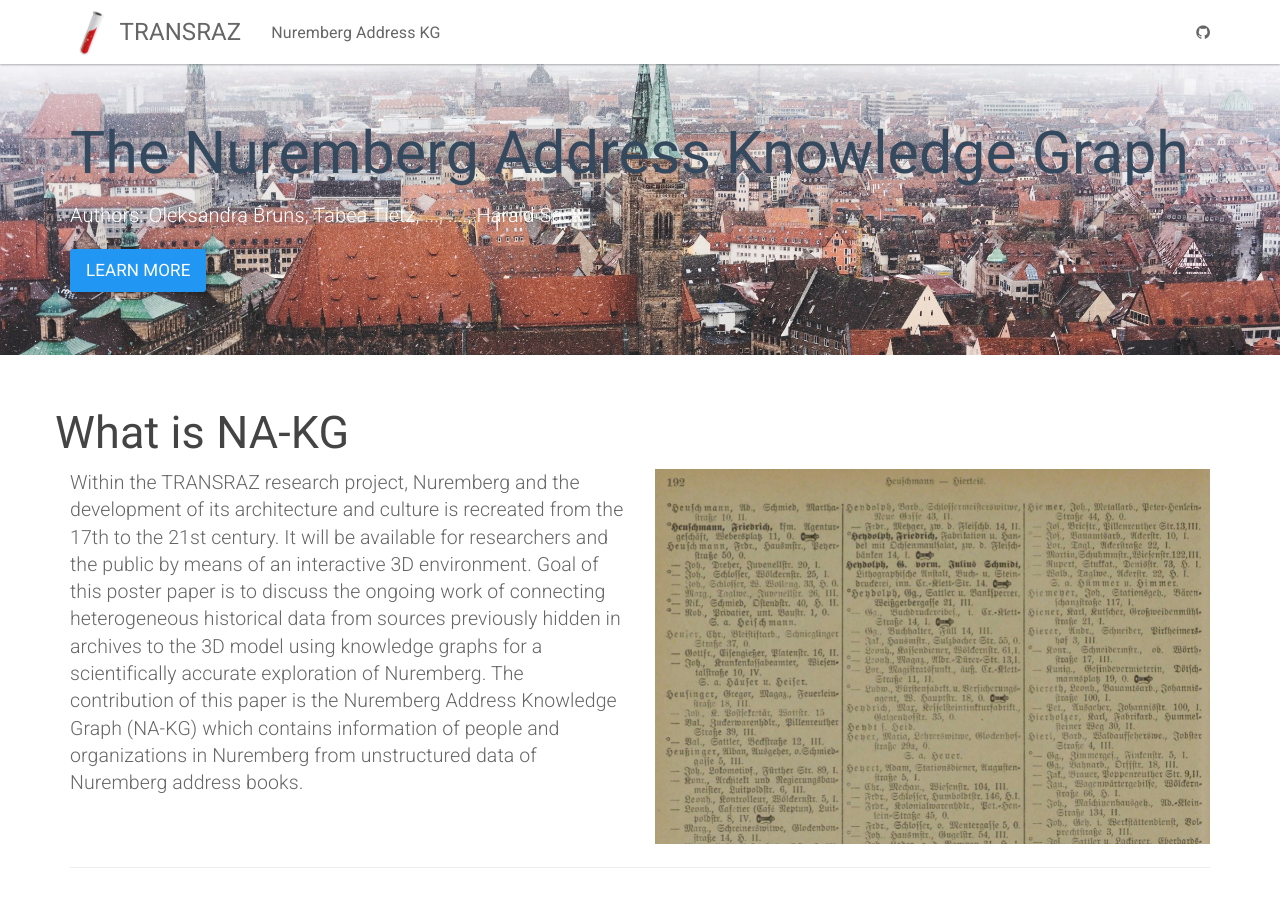
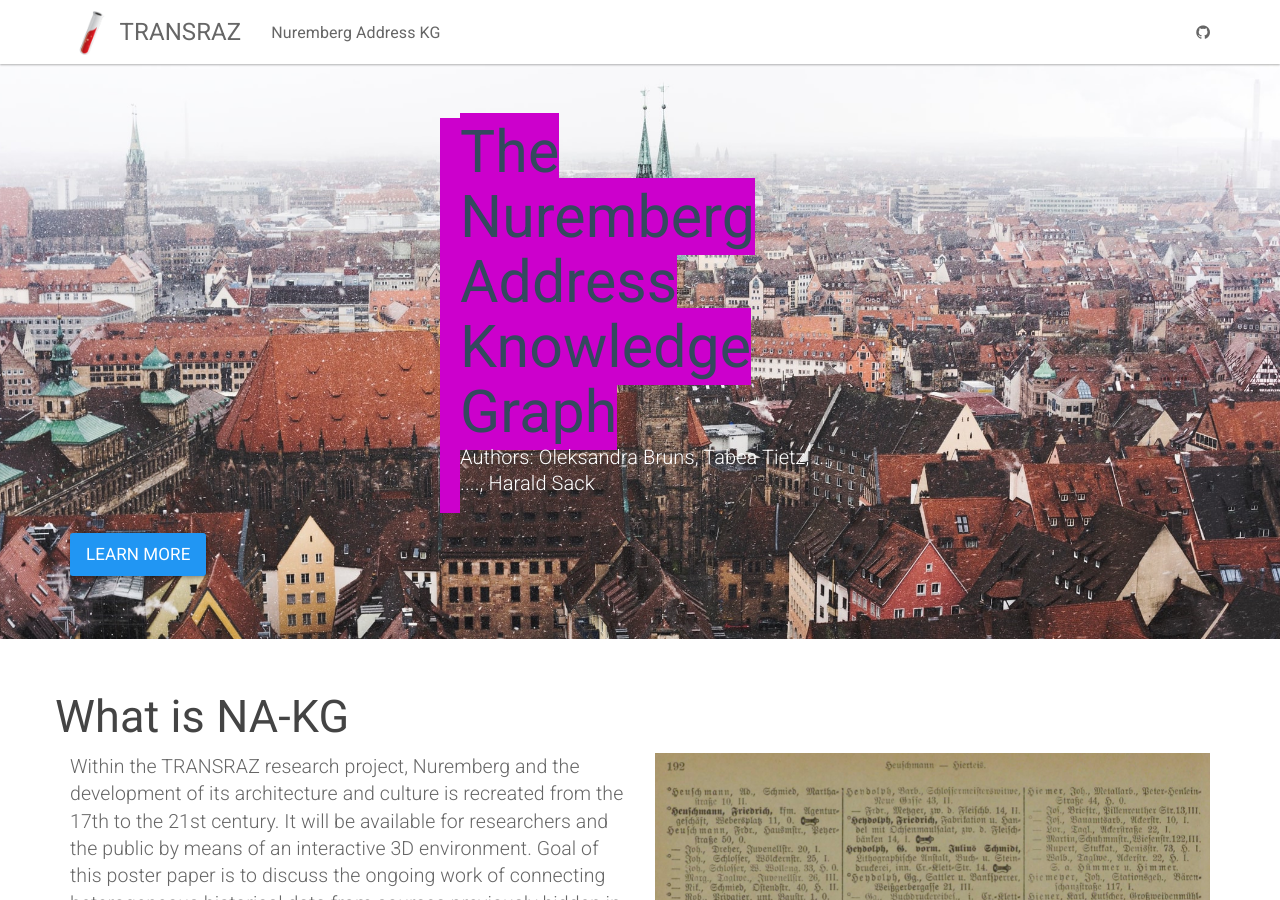
Before and after one commit to ISE-FIZKarlsruhe/Transraz, a Jekyll site: the page built from NA-KG.html, in a window 1280 px wide and 900 px high. Built offline with Jekyll 4.4.1, drawn with Linux system fonts in a browser that asks for light colours.

Commit message:
Update NA-KG.html

```diff
--- a/NA-KG.html
+++ b/NA-KG.html
@@ -4,8 +4,10 @@
 
 <div class="header-container jumbotron">
     <div class="container">
+        <div class="padded-multiline">
         <h1>The Nuremberg Address Knowledge Graph</h1>
         <p>Authors: Oleksandra Bruns, Tabea Tietz, ..., ...., Harald Sack</p>
+        </div>
         <p><a class="btn btn-primary btn-lg" href="{{ "/docs/home/" | relative_url }}" role="button">Learn more</a></p>
     </div>
 </div>
```
